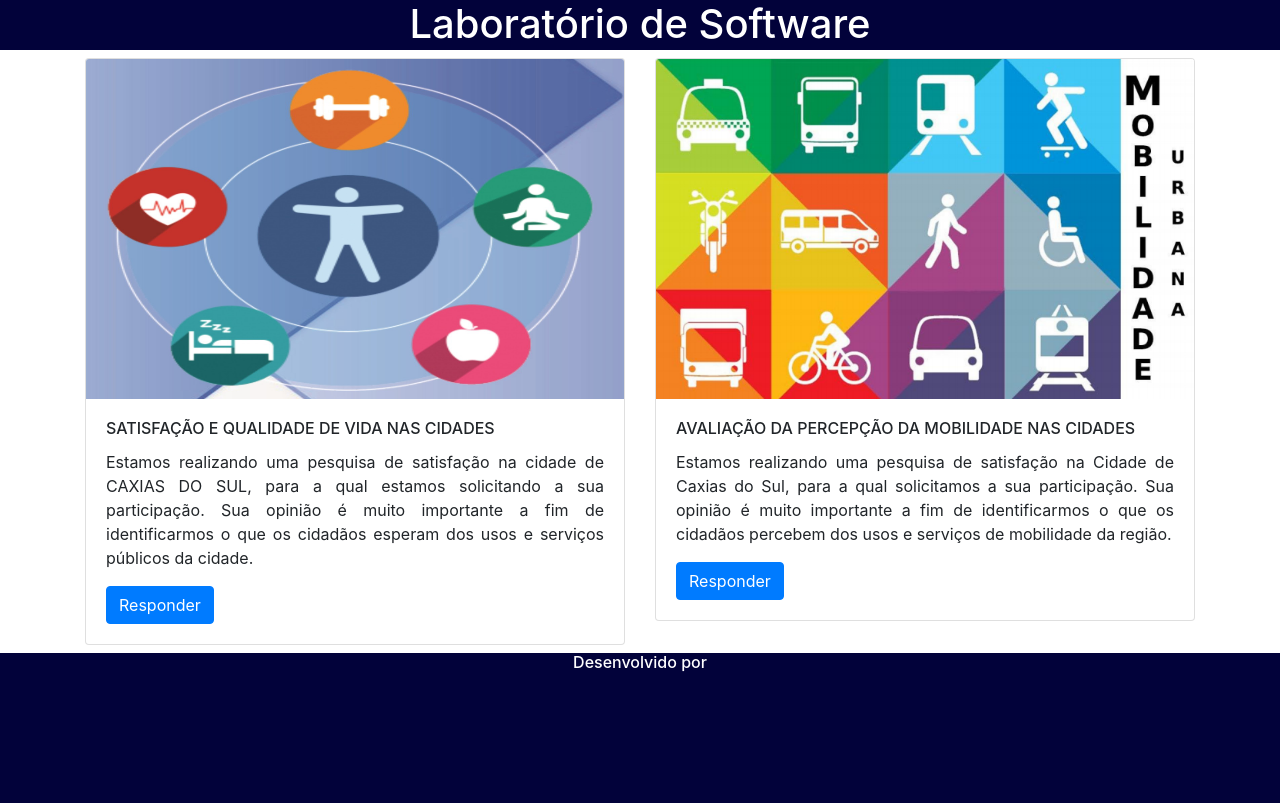
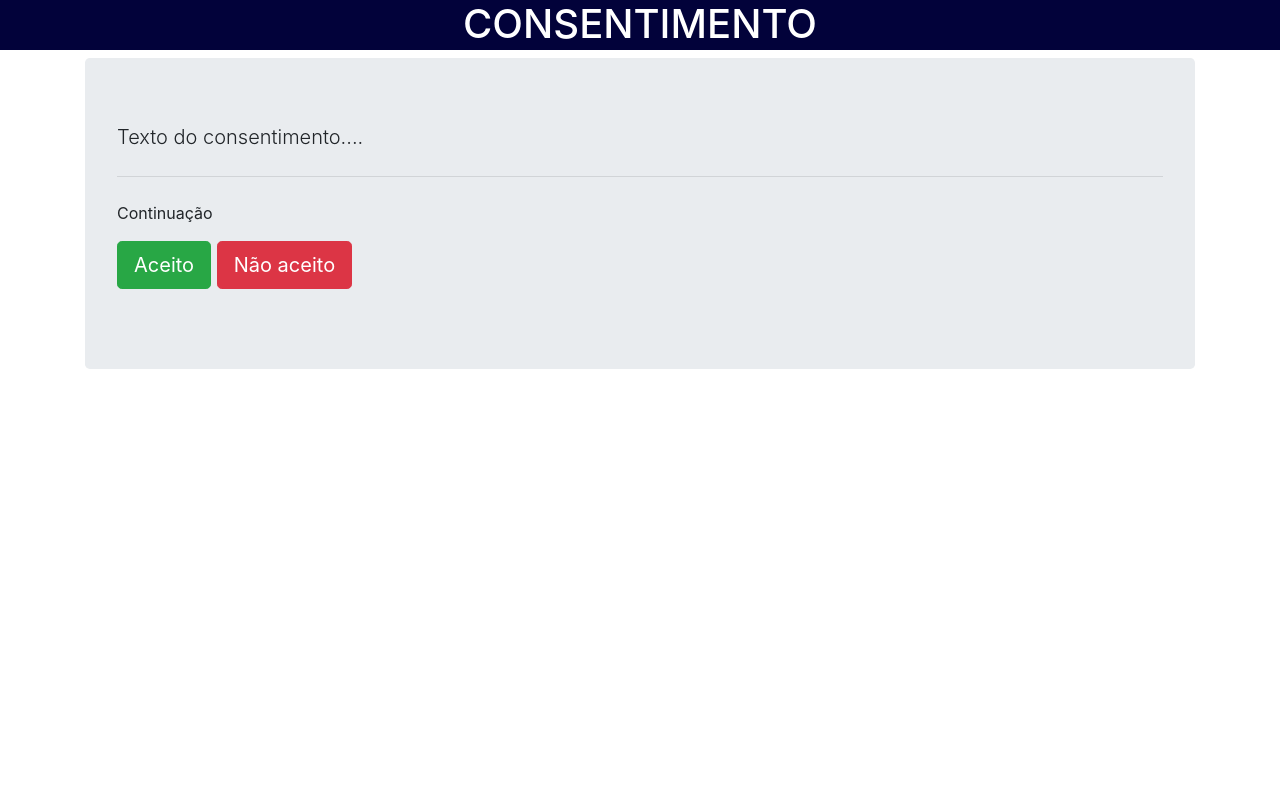
Before and after one commit to Douglas2803/Projeto-Laborat-rio-de-Software, a PHP site: page / in a window 1280 px wide. After the commit the page ends 369 px from the top, so only its background shows below. Run offline with PHP 8.4, Linux system fonts and the light colour scheme; some libraries are stand-ins or nearby versions.

Commit message:
Add files via upload

```diff
--- a/index.php
+++ b/index.php
@@ -4,40 +4,21 @@
 <body>
 
 <div class="container-fluid text-center topo" >
-    <h1>Laboratório de Software</h1>
+    <h1>CONSENTIMENTO</h1>
 </div>
 
 <div class="container mt-2">
-    <div class="row">
-        <div class="col-6">
-            <div class="card">
-            <img class="card-img-top" src="imagens/qualidade.jpg" alt="Card image cap" width="538px" height="340px">
-                <div class="card-body">
-                    <h6 class="card-title">SATISFAÇÃO E QUALIDADE DE VIDA NAS CIDADES</h6>
-                    <p class="card-text text-justify">Estamos realizando uma pesquisa de satisfação na cidade de CAXIAS DO SUL, para a qual estamos solicitando a sua participação. Sua
-                    opinião é muito importante a fim de identificarmos o que os cidadãos esperam dos usos e serviços públicos da cidade.</p>
-                    <a href="modulos/questionario1.php" class="btn btn-primary">Responder</a>
-                </div>
-            </div>
-        </div>
-
-        <div class="col-6">
-            <div class="card">
-            <img class="card-img-top" src="imagens/mobilidade.png" alt="Card image cap" width="538px" height="340px">
-                <div class="card-body">
-                    <h6 class="card-title">AVALIAÇÃO DA PERCEPÇÃO DA MOBILIDADE NAS CIDADES</h6>
-                    <p class="card-text text-justify">Estamos realizando uma pesquisa de satisfação na Cidade de Caxias do Sul, para a qual solicitamos a sua participação. Sua opinião é muito importante a fim de
-                    identificarmos o que os cidadãos percebem dos usos e serviços de mobilidade da região.</p>
-                    <a href="modulos/questionario2.php" class="btn btn-primary">Responder</a>
-                </div>
-            </div>
-        </div>
-
+    <div class="jumbotron">
+    <p class="lead">
+    Texto do consentimento....
+    </p>
+    <hr class="my-4">
+    <p>Continuação </p>
+    <p class="lead">
+        <a class="btn btn-success btn-lg" href="questionarios.php" role="button">Aceito</a>
+        <a class="btn btn-danger btn-lg" href="saida.php" role="button">Não aceito</a>
+    </p>
     </div>
-</div>
-
-<div class="container-fluid text-center rodape mt-2" >
-    <h6>Desenvolvido por</h6>
 </div>
 
 </body>
```
Also changed, not shown: questionario1.php (added, +68 -0 lines).
